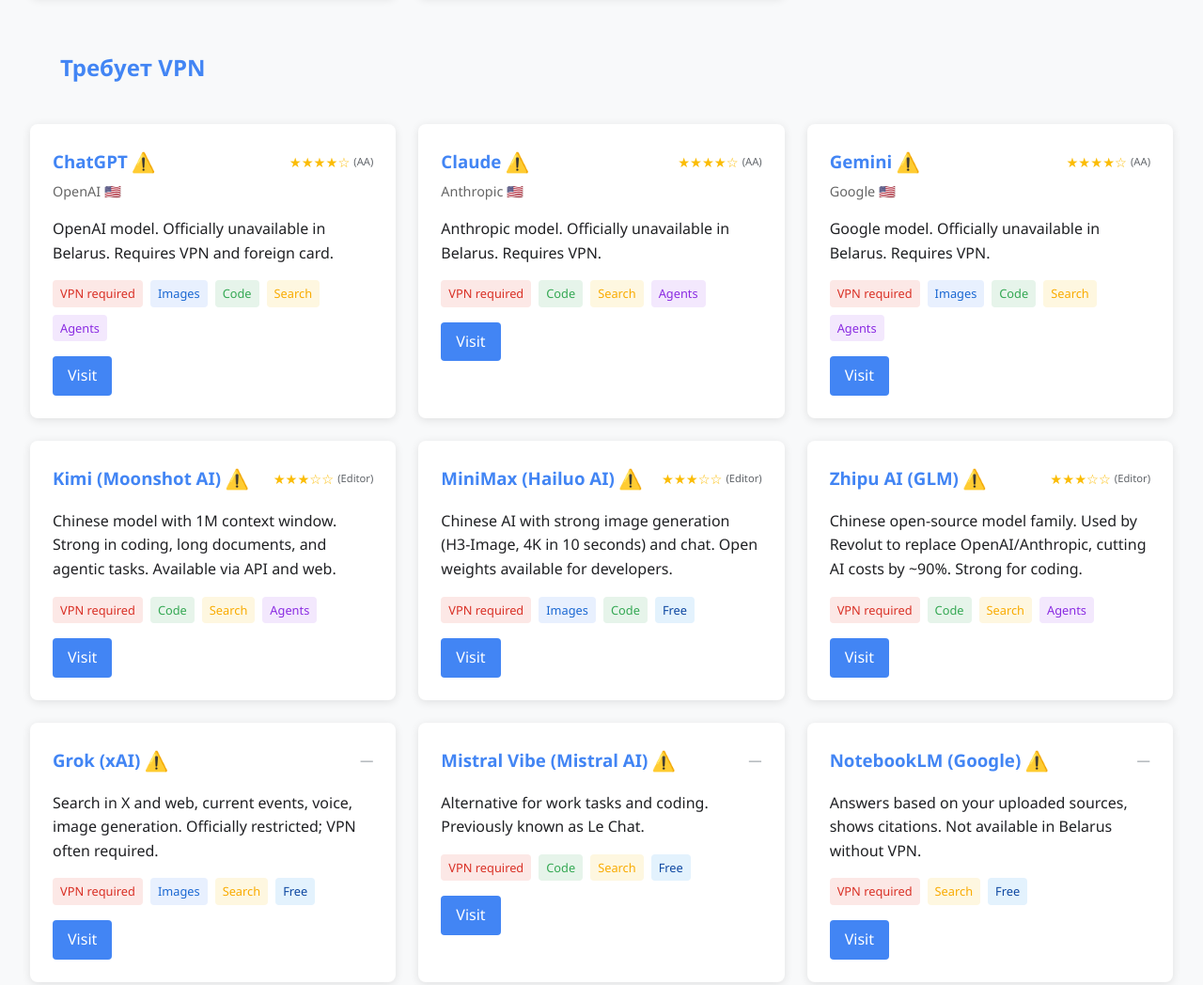
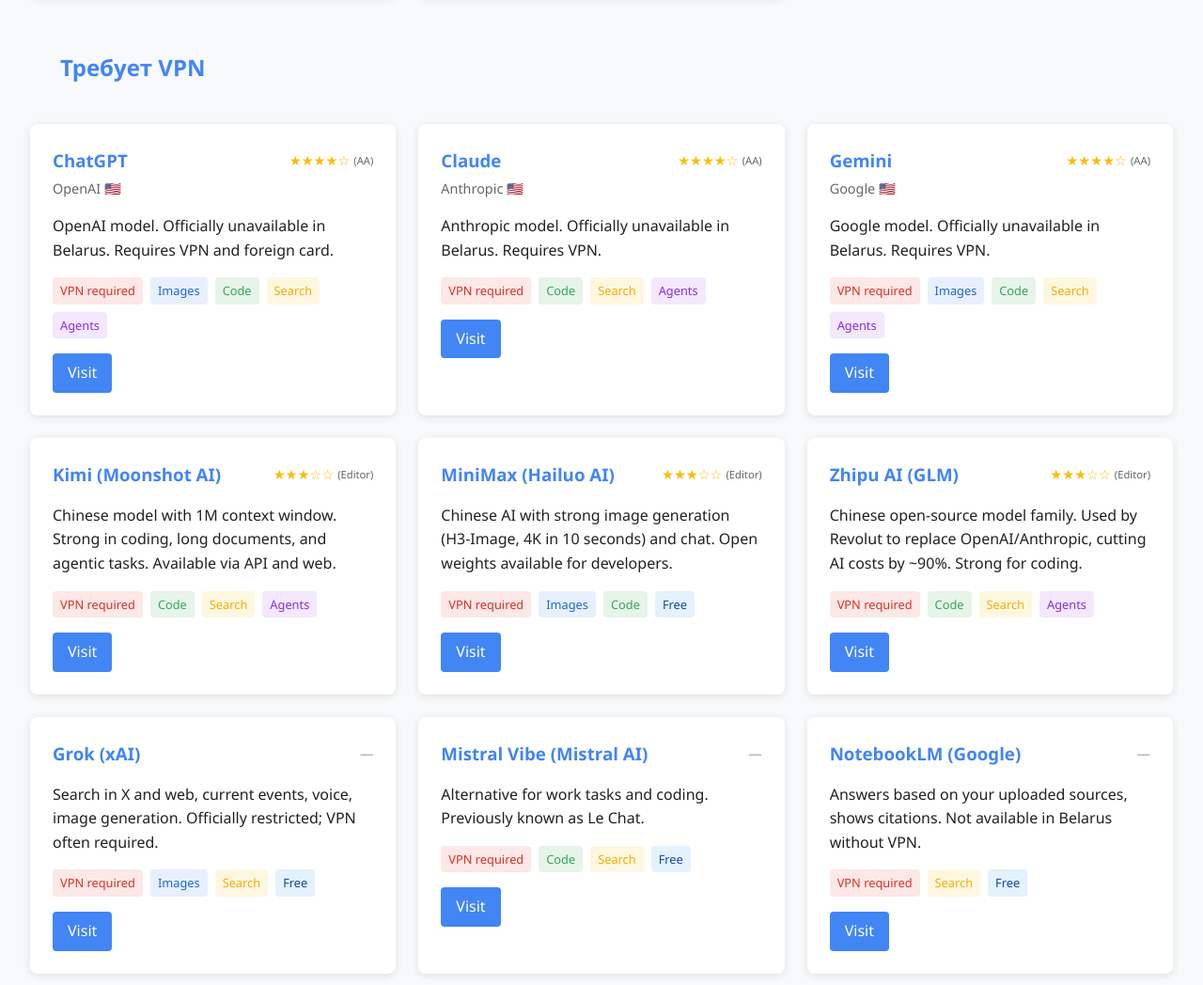
Before and after one commit to yurymikl-create/ai-compass, a plain HTML site: page index.html in a window 1280 px wide. Shown: the part 3306-4354 px from the top of the page at 94% size. Drawn offline with Linux system fonts and the light colour scheme.

Commit message:
refactor: remove warning icon from service cards
Co-authored-by: aider (openrouter/deepseek/deepseek-chat) <aider@aider.chat>

```diff
--- a/index.html
+++ b/index.html
@@ -1152,12 +1152,6 @@
                 if (service.payment === 'BYN') tags.push('BYN');
                 if (service.free) tags.push(lang === 'en' ? 'Free' : 'Бесплатно');
 
-                let warningIcon = '';
-                if (availability.vpn === true) {
-                    warningIcon = `<span style="color: #d93025; font-size: 1.1em;" title="${lang === 'en' ? 'VPN required' : 'Требуется VPN'}">⚠️</span>`;
-                } else if (availability.vpn === null) {
-                    warningIcon = `<span style="color: #d93025; font-size: 1.1em;" title="${lang === 'en' ? 'Unavailable in Belarus' : 'Недоступно в Беларуси'}">⚠️</span>`;
-                }
 
                 const isAA = ['ChatGPT','Claude','Gemini','DeepSeek','Qwen','Perplexity'].includes(service.name);
                 const ratingLabel = isAA ? '(AA)' : (lang === 'en' ? '(Editor)' : '(Оценка)');
@@ -1193,8 +1187,8 @@
                 card.innerHTML = `
                     <div class="card-content">
                         <div style="display: flex; justify-content: space-between; align-items: center; gap: 0.5rem;">
-                            <h3 style="margin: 0; display: flex; align-items: center; gap: 0.25rem;">
-                                ${service.name} ${warningIcon}
+                            <h3 style="margin: 0;">
+                                ${service.name}
                             </h3>
                             <div>${ratingHtml}</div>
                         </div>
```
